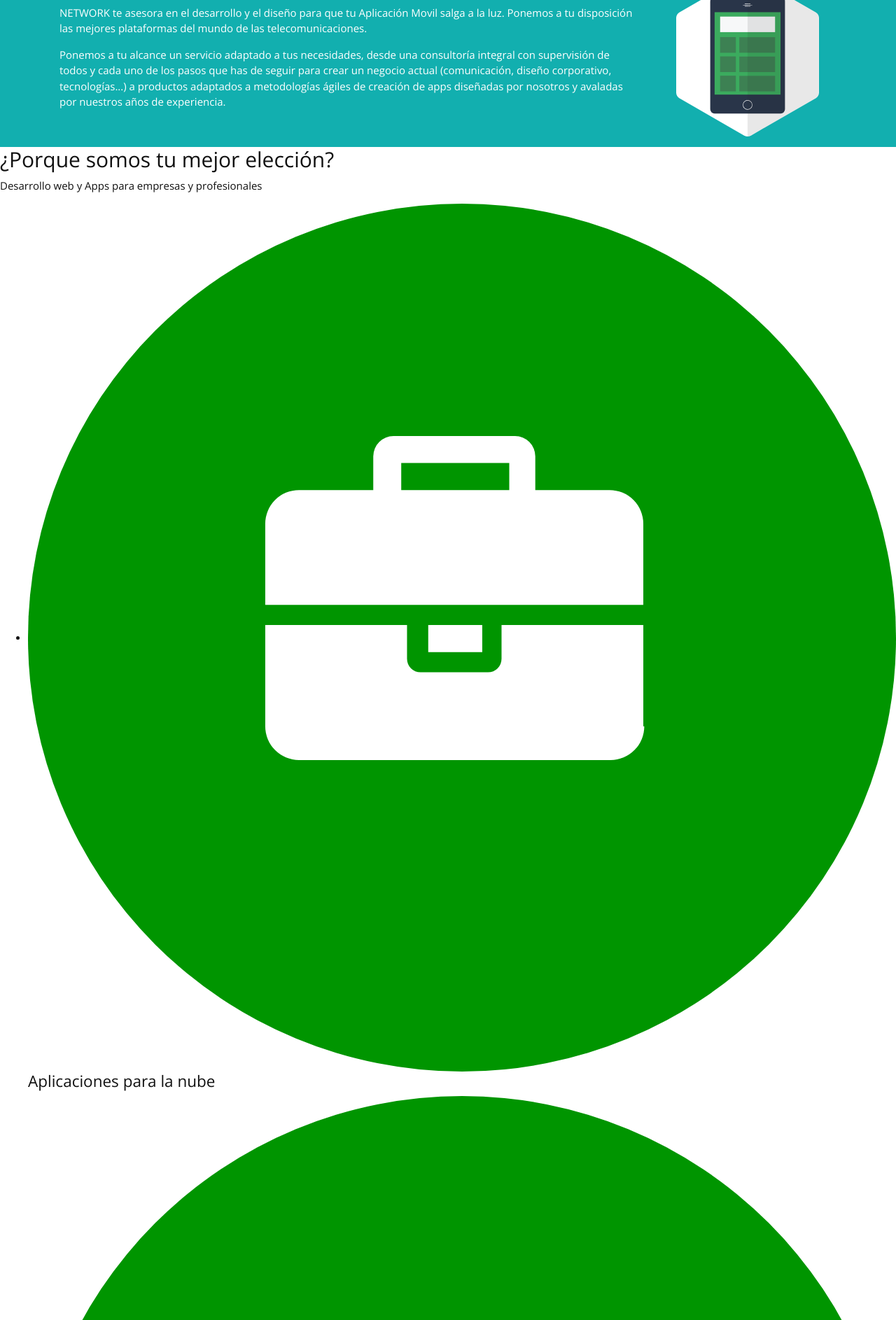
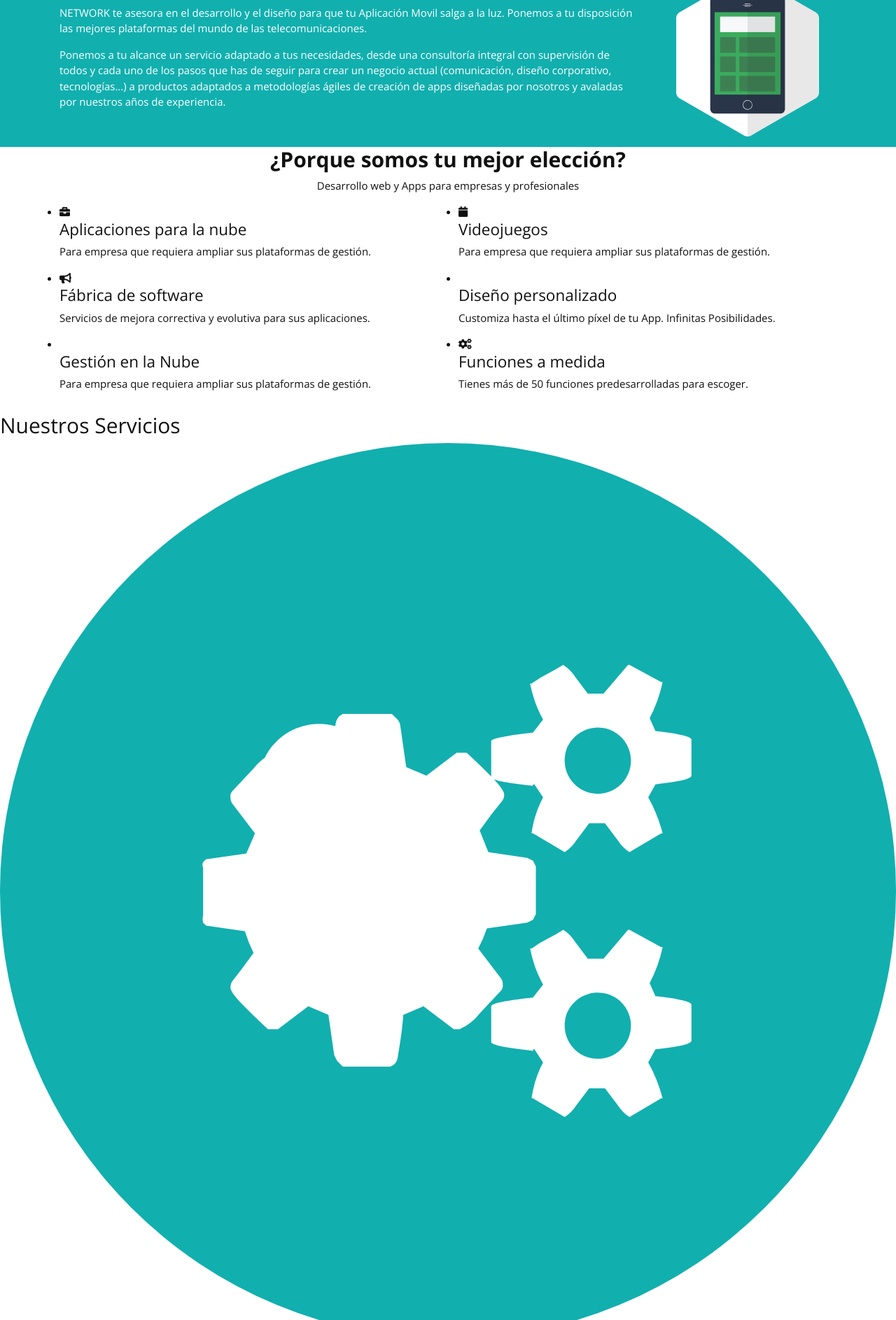
Before and after one commit to devsantoshm/bs4-maquetacion, a PHP site: page / in a window 1280 px wide. Shown: the part 852-2738 px from the top of the page at 70% size. Run offline with PHP 8.4, Linux system fonts and the light colour scheme.

Commit message:
bloque tu mejor elección maquetando

```diff
--- a/index.php
+++ b/index.php
@@ -71,36 +71,61 @@
       </div>
    </section>
    <section class="tu-mejor-eleccion">
-      <h2>¿Porque somos <span>tu mejor elección?</span></h2>
-      <p>
+      <div class="container">
+         <h2 class="text-center font-weight-bold">¿Porque somos <span>tu mejor elección?</span></h2>
+         <p class="text-center">
              Desarrollo web y Apps para empresas y profesionales
          </p>
-      <ul>
+         <div class="row">
+            <!-- col-xs-6 es igual a col-6 y es <576px-->
+            <ul class="col-6">
                <li>
-            <img src="images/icono.svg">
+                  <i class="fa fa-briefcase" aria-hidden="true"></i>
+                  <div class="contenedor-eleccion">
                      <h4>Aplicaciones para la nube</h4>
+                     <p>Para empresa que requiera ampliar sus plataformas de gestión.</p>
+                  </div>
                </li>
                <li>
-            <img src="images/icono.svg">
+                  <i class="fa fa-bullhorn" aria-hidden="true"></i>
+                  <div class="contenedor-eleccion">
                       <h4>Fábrica de software</h4>
+                      <p>Servicios de mejora correctiva y evolutiva para sus aplicaciones.</p>
+                  </div>
                </li>
                <li>
-            <img src="images/icono.svg">
+                  <i class="fa fa-comment-o" aria-hidden="true"></i>
+                  <div class="contenedor-eleccion">
                       <h4>Gestión en la Nube</h4>
+                      <p>Para empresa que requiera ampliar sus plataformas de gestión.</p>
+                  </div>
+               </li>
+            </ul>
+            <ul class="col-6">
+               <li>
+                  <i class="fa fa-calendar" aria-hidden="true"></i>
+                  <div class="contenedor-eleccion">
+                      <h4>Videojuegos</h4>
+                      <p>Para empresa que requiera ampliar sus plataformas de gestión.</p>
+                  </div>
                </li>
                <li>
-            <img src="images/icono.svg">
-            <h4>Videojuegos</h4>
+                  <i class="fa fa-check-square-o" aria-hidden="true"></i>
+                  <div class="contenedor-eleccion">
+                      <h4>Diseño personalizado</h4>
+                      <p>Customiza hasta el último píxel de tu App. Infinitas Posibilidades.</p>
+                  </div>
                </li>
                <li>
-            <img src="images/icono.svg">
-            <h4>Diseño personalizado</h4>
-         </li>
-         <li>
-            <img src="images/icono.svg">
+                  <i class="fa fa-cogs" aria-hidden="true"></i>
+                  <div class="contenedor-eleccion">
                       <h4>Funciones a medida</h4>
+                      <p>Tienes más de 50 funciones predesarrolladas para escoger.</p>
+                  </div>
                </li>
             </ul>
+         </div>
+      </div>
    </section>
    <!-- Se usa la etiqueta main para que el buscador de google ponga mayor relevancia a esta etiqueta -->
    <main class="servicios p-y-1">
```
Lines whose indentation alone changed are shown as unchanged.
